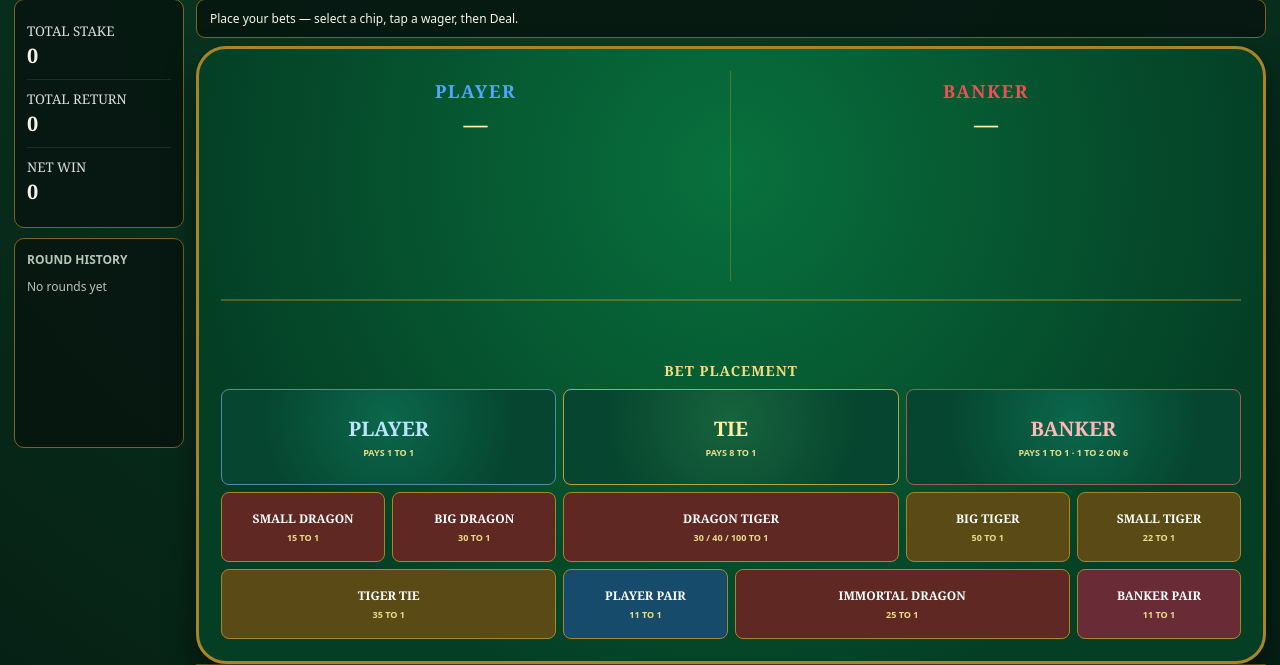
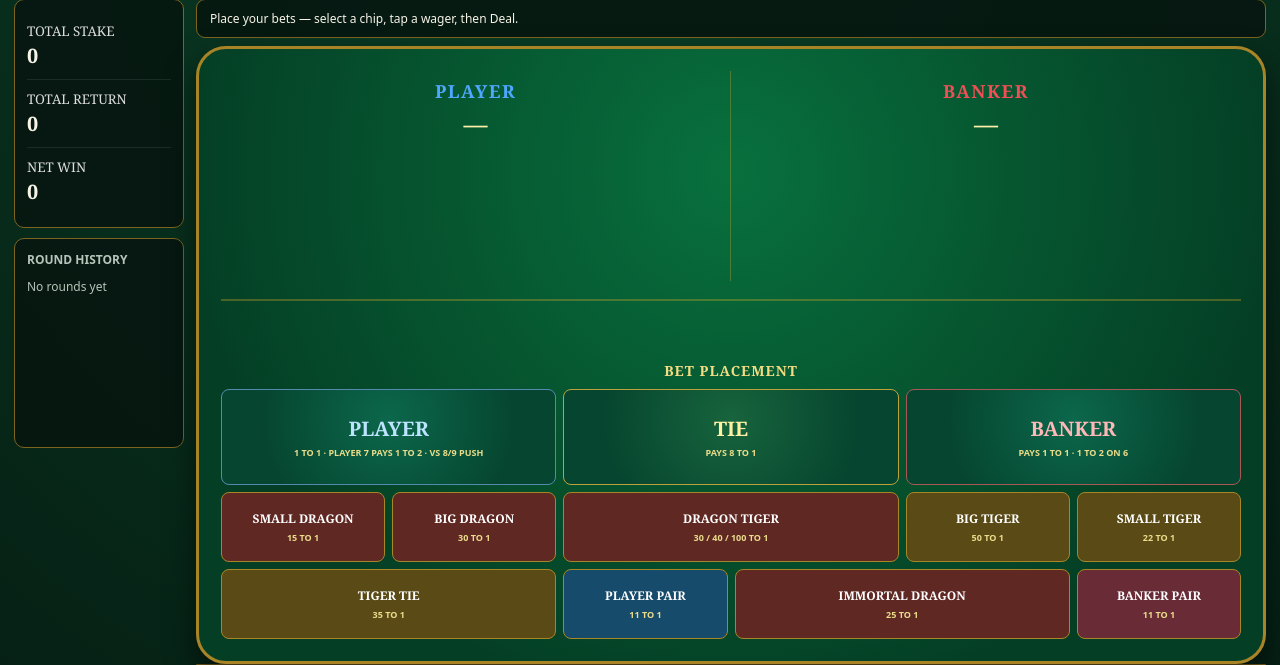
Before and after one commit to J-i-n-g-Yang/ETG-Sim, a Flask app: page /api/solo/baccarat/baccarat_immortal in a window 1280 px wide. Shown: the part 167-832 px from the top of the page. Run offline with Flask 3, Linux system fonts and the light colour scheme.

Commit message:
fix: clarify Immortal Baccarat player payout

```diff
--- a/templates/baccarat_game.html
+++ b/templates/baccarat_game.html
@@ -2184,7 +2184,11 @@ button{
             PLAYER
 
             <small>
-              PAYS 1 TO 1
+              {% if game == "baccarat_immortal" %}
+                1 TO 1 · PLAYER 7 PAYS 1 TO 2 · VS 8/9 PUSH
+              {% else %}
+                PAYS 1 TO 1
+              {% endif %}
             </small>
           </div>
 
```
